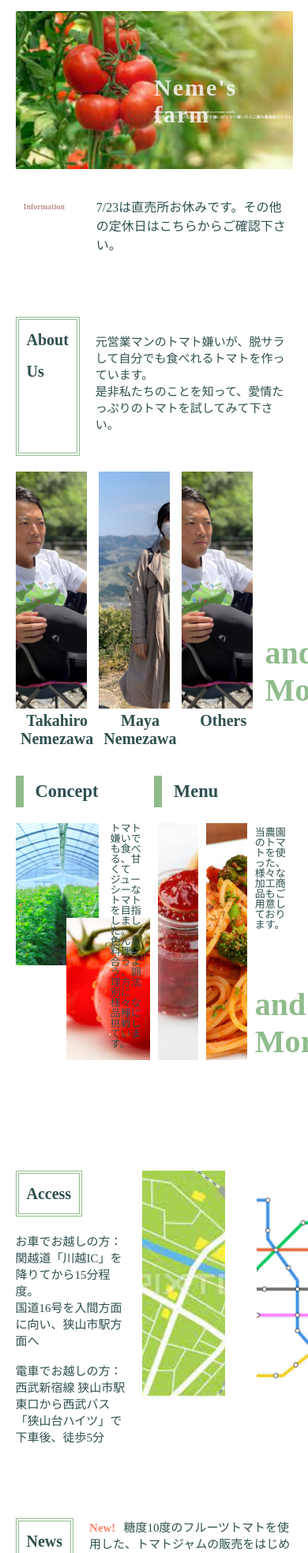
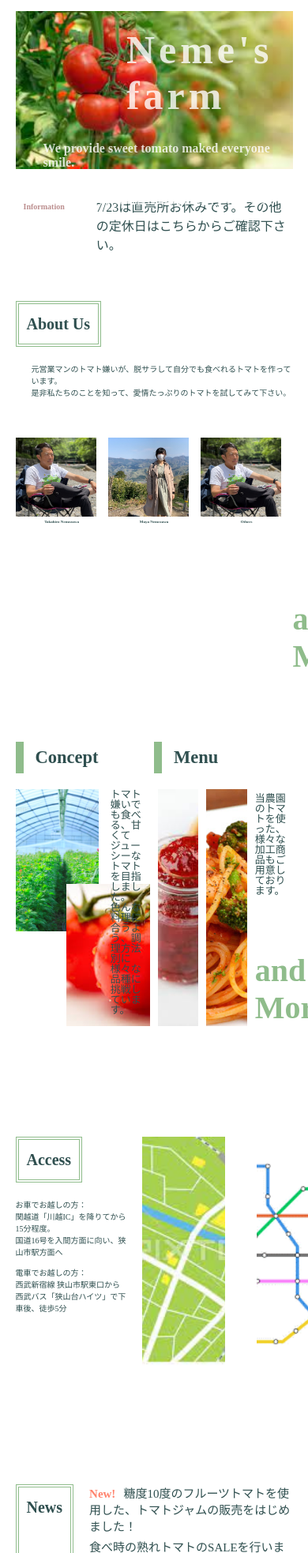
Before and after one commit to Nemame/Lesson2, a PHP site: page / in a window 390 px wide; the page is wider, and only the part inside the window is pictured. Shown: the part 76-2042 px from the top of that part at 79% size. Run offline with PHP 8.4, Linux system fonts and the light colour scheme; some libraries are stand-ins or nearby versions.

Commit message:
Update resposive.css

```diff
--- a/resposive.css
+++ b/resposive.css
@@ -15,12 +15,15 @@
     }
 
     .top h1{
-        letter-spacing: 2px;
-        font-size: 30px;
+        letter-spacing: 5px;
+        font-size: 50px;
+        top: 10%;
+        left: 40%;
     }
 
     .top p{
-        font-size: 5px;
+        top: 80%;
+        left: 10%;
     }
 
     .informations{
@@ -51,6 +54,26 @@
         line-height: 30px;
     }
 
+    .about-title{
+        display: block;
+        margin-top: 60px;
+    }
+
+    .description{
+        font-size: 10px;
+    }
+
+    .about-content{
+        height: 100px;
+        width: 100%;
+    }
+
+    .content {
+        font-size: 5px;
+    }
+
+
+
 
     .footer-main-content a{
       display: none;
```
